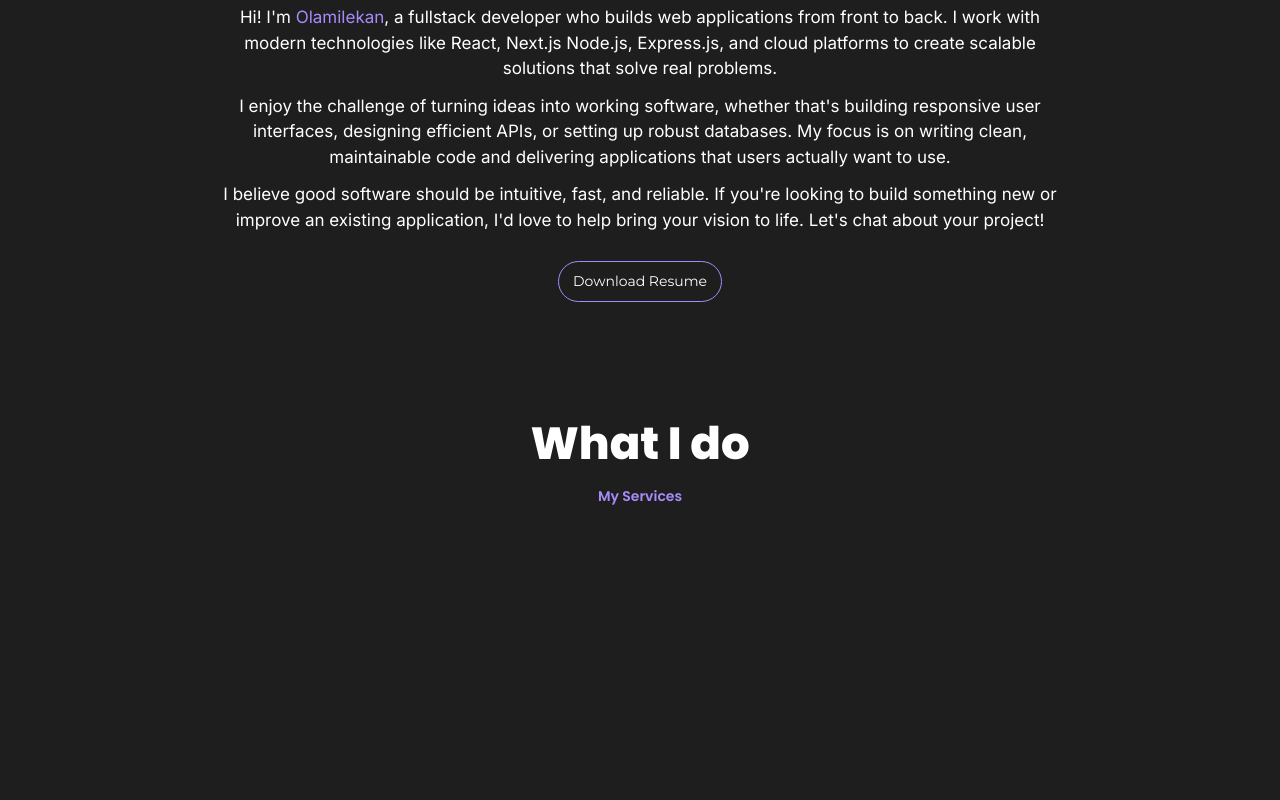
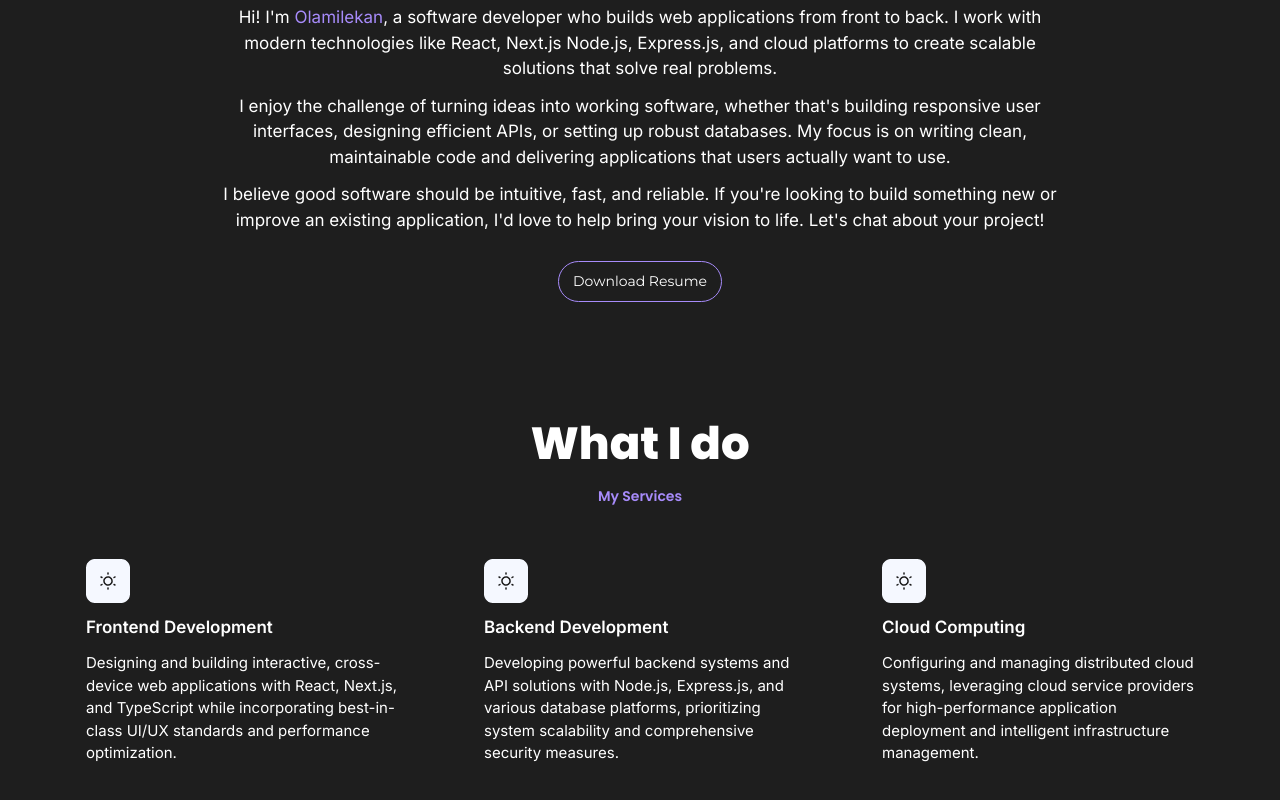
Before and after one commit to Sagittaerys/portfolio-next-js, a Next.js app: page / in a window 1280 px wide. Shown: the part 1040-1840 px from the top of the page. Before the commit the page ends 1631 px from the top, so only its background shows below. Built offline with nearby package versions, Linux system fonts and the light colour scheme.

Commit message:
services

```diff
--- a/Components/About-Me.js
+++ b/Components/About-Me.js
@@ -1,3 +1,5 @@
+"use client";
+
 export default function AboutMe() {
   return (
     <div id="about" className="container p-5 md:p-10">
@@ -7,9 +9,9 @@ export default function AboutMe() {
           Get to know me
         </p>
       </div>
-      <div className="contents my-4 md:text-[17px] text-[13px] flex flex-col gap-3 md:max-w-[840px] mx-auto text-center text-white">
+      <div id="resume" className="contents my-4 md:text-[17px] text-[13px] flex flex-col gap-3 md:max-w-[840px] mx-auto text-center text-white">
         <p>
-          Hi! I'm <span className="text-[#A78BFA]">Olamilekan</span>, a fullstack developer who builds web applications
+          Hi! I'm <span className="text-[#A78BFA]">Olamilekan</span>, a software developer who builds web applications
           from front to back. I work with modern technologies like React, Next.js
           Node.js, Express.js, and cloud platforms to create scalable solutions that
           solve real problems.
@@ -28,7 +30,7 @@ export default function AboutMe() {
           Let's chat about your project!
         </p>
 
-        <button className="rounded-full nav-list hover:bg-[#A78BFA] mx-auto mt-4 text-[14px] border border-[#A78BFA] w-[164px] h-[41px]">
+        <button  onClick={ () => window.open('/Olamilekan Aremu CV II.pdf', '_blank') } className="rounded-full nav-list hover:bg-[#A78BFA] mx-auto mt-4 text-[14px] border border-[#A78BFA] w-[164px] h-[41px]">
                   Download Resume
         </button>
 
--- a/Components/Intro.js
+++ b/Components/Intro.js
@@ -14,7 +14,7 @@ export default function Intro(){
               </div>
 
               <div className="text-center mx-auto my-4 md:text-[19px] text-[14px] intro-description md:max-w-[793px]">
-                  <p>As a dedicated fullstack developer specializing in both frontend and backend technologies, I excel at creating seamless digital experiences through clean code, innovative solutions, and a growing understanding of the entire software development lifecycle.</p>
+                  <p>As a dedicated software developer specializing in both frontend and backend technologies, I excel at creating seamless digital experiences through clean code, innovative solutions, and a growing understanding of the entire software development lifecycle.</p>
               </div>
 
               <button className="rounded-full md:text-[15px] nav-list hover:bg-[#A78BFA] mx-auto mt-4 text-[13px] border border-[#A78BFA] w-[164px] h-[41px]">
--- a/Components/Services.js
+++ b/Components/Services.js
@@ -1,3 +1,5 @@
+import Image from "next/image";
+
 export default function Services() {
   return (
     <div id="services" className="container p-5 md:p-10">
@@ -8,14 +10,45 @@ export default function Services() {
         </p>
       </div>
 
-      <div className="contents my-4 md:text-[17px] text-[13px] flex flex-col gap-3 md:max-w-[840px] mx-auto text-center text-white">
+      <div className="contents my-4 md:text-[17px] gap-4 text-[13px] flex flex-col justify-evenly md:w-[100%] md:flex-row mx-auto text-white">
 
+    <div className="w-[100%] md:w-[30%] h-[273px] p-6 rounded-md cursor-pointer hover:scale-105 hover:border-2 hover:border-[#A78BFA] transition-transform duration-300">
+        <div>
+            <Image className="mb-3" src="/service-icon.png" width={44} height={44} alt="service-icon" />
+            <h2 className="md:text-[17px] text-[14px] md:font-semibold mb-3">
+                Frontend Development
+            </h2>
+            <p className="md:font-regular text-[13px] md:text-[15px]">
+                Designing and building interactive, cross-device web applications with React, Next.js, and TypeScript while incorporating best-in-class UI/UX standards and performance optimization.
+            </p>
+        </div>
+    </div>
 
+    <div className="w-[100%] md:w-[30%] h-[273px] p-6 rounded-md cursor-pointer hover:scale-105 hover:border-2 hover:border-[#A78BFA] transition-transform duration-300">
+        <div>
+            <Image className="mb-3" src="/service-icon.png" width={44} height={44} alt="service-icon" />
+            <h2 className="md:text-[17px] text-[14px] md:font-semibold mb-3">
+                Backend Development
+            </h2>
+            <p className="md:font-regular text-[13px] md:text-[15px]">
+                Developing powerful backend systems and API solutions with Node.js, Express.js, and various database platforms, prioritizing system scalability and comprehensive security measures.
+            </p>
+        </div>
+    </div>
 
+    <div className=" w-[100%] md:w-[30%] h-[273px] p-6 rounded-md cursor-pointer hover:border-2 hover:border-[#A78BFA] hover:scale-105 transition-transform duration-300">
+        <div>
+            <Image className="mb-3" src="/service-icon.png" width={44} height={44} alt="service-icon" />
+            <h2 className="md:text-[17px] text-[14px] md:font-semibold mb-3">
+                Cloud Computing
+            </h2>
+            <p className="md:font-regular text-[13px] md:text-[15px]">
+                Configuring and managing distributed cloud systems, leveraging cloud service providers for high-performance application deployment and intelligent infrastructure management.
+            </p>
+        </div>
+    </div>
 
-
-
-      </div>
+</div>
     </div>
   );
 }
```
Also changed, not shown: app/globals.css (line endings or trailing spaces), public/service-icon.png (added), 1 other file (tests, documents, lock files or other folders).
